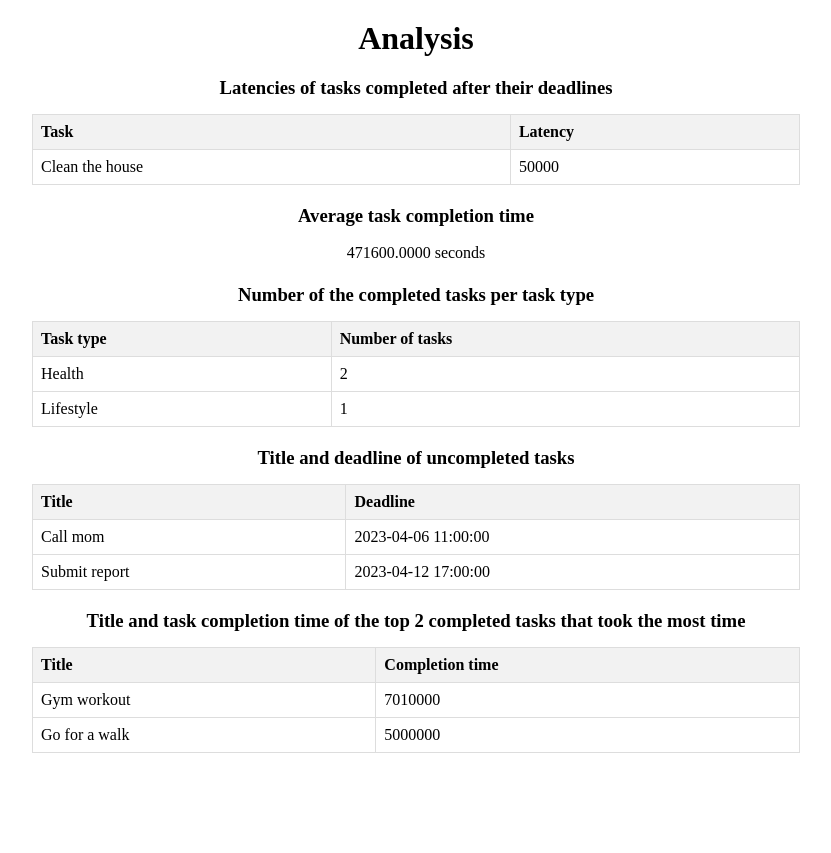
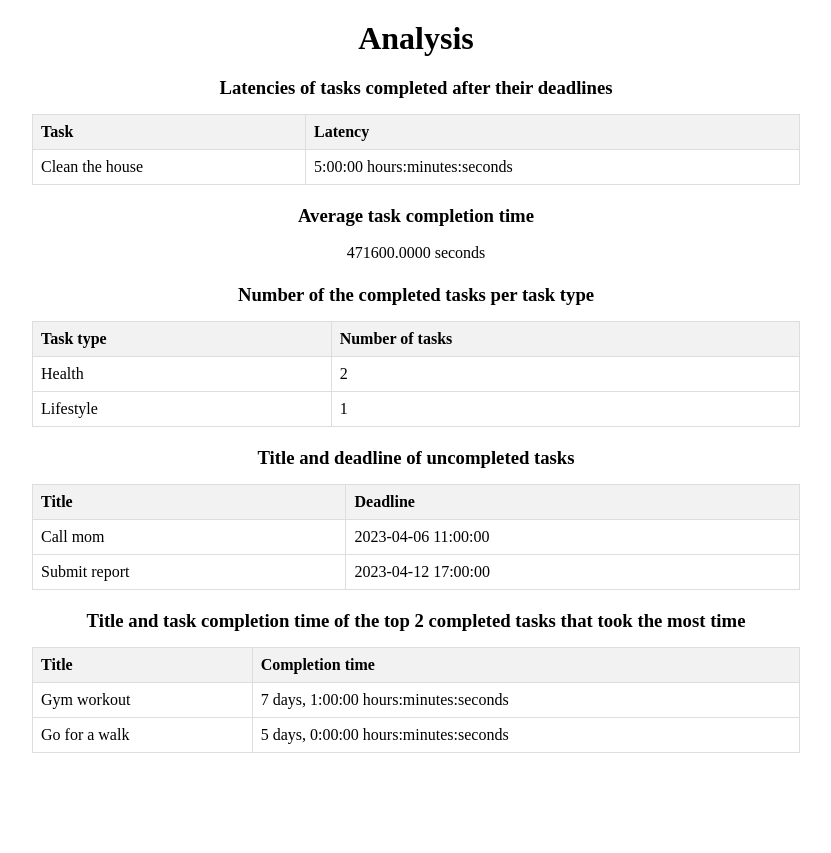
Before and after one commit to Onnrr/CS353_HW4, a Flask app: page /analysis in a window 1280 px wide. Shown: the part 56-909 px from the top of the page, without its empty margins (224-1055 px from the left). Run offline with Flask 2, Linux system fonts and the light colour scheme; a user stored in the database is signed in; data comes from the database, SQL or seed files in the repository; data that the repository does not hold is empty; some libraries are stand-ins or nearby versions.

Commit message:
Fixed analysis time display

```diff
--- a/app/app.py
+++ b/app/app.py
@@ -226,7 +226,7 @@ def logout():
 def analysis():
     cursor = mysql.connection.cursor(MySQLdb.cursors.DictCursor)
     # List the title and latency of the tasks that were completed after their deadlines (for the user).
-    cursor.execute('''SELECT title, done_time - deadline AS latency
+    cursor.execute('''SELECT title, SEC_TO_TIME(TIMESTAMPDIFF(SECOND,deadline,done_time)) AS latency
                         FROM Task
                         WHERE user_id = %s
                         AND status = 'Done'
@@ -244,7 +244,7 @@ def analysis():
     cursor.execute('SELECT title, deadline FROM Task WHERE user_id = %s AND status = \'Todo\' ORDER BY deadline;', (session['userid'],))
     uncompleted = cursor.fetchall()
     # List the title and task completion time of the top 2 completed tasks that took the most time, in descending order (for the user). (You can use the LIMIT clause).
-    cursor.execute('''SELECT title, done_time - creation_time AS completion_time
+    cursor.execute('''SELECT title, SEC_TO_TIME(TIMESTAMPDIFF(SECOND,creation_time,done_time)) AS completion_time
                             FROM Task
                             WHERE user_id = %s AND status = 'Done'
                         ORDER BY done_time - creation_time DESC
--- a/app/templates/analysis.html
+++ b/app/templates/analysis.html
@@ -30,7 +30,7 @@
         {% for lat in latencies %}
           <tr>
             <td>{{lat.title}}</td>
-            <td>{{lat.latency}}</td>
+            <td>{{lat.latency}} hours:minutes:seconds</td>
           </tr>
         {% endfor %}
       </tbody>
@@ -88,7 +88,7 @@
         {%  for task in top_completions %}
           <tr>
             <td>{{task.title}}</td>
-            <td>{{task.completion_time}}</td>
+            <td>{{task.completion_time}} hours:minutes:seconds</td>
           </tr>
         {% endfor %}
       </tbody>
```
